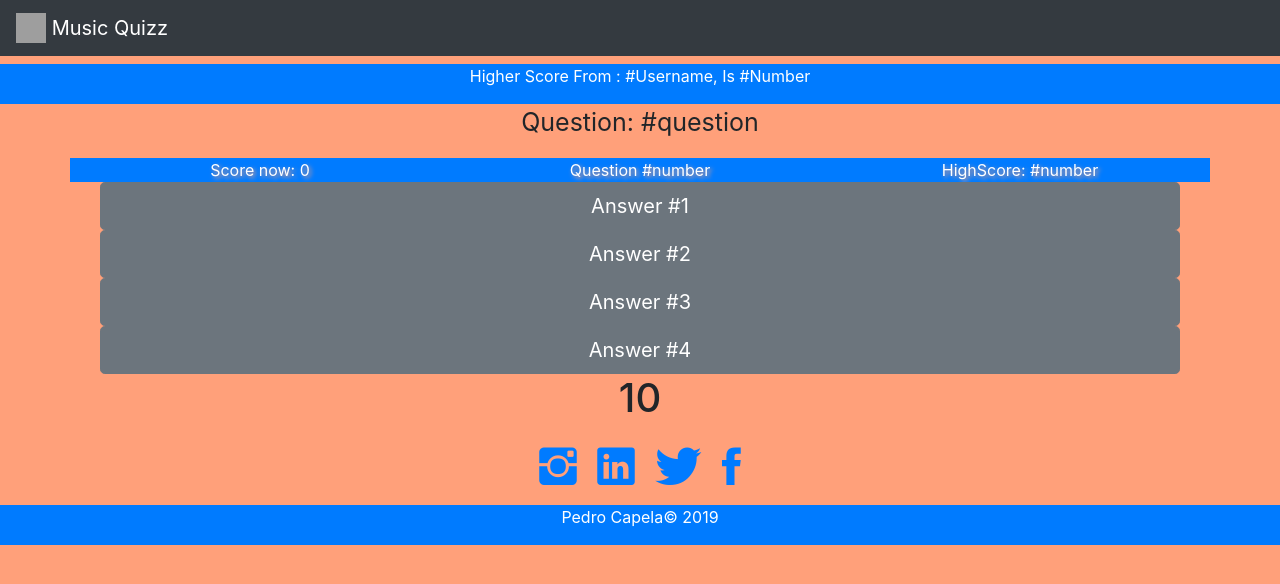
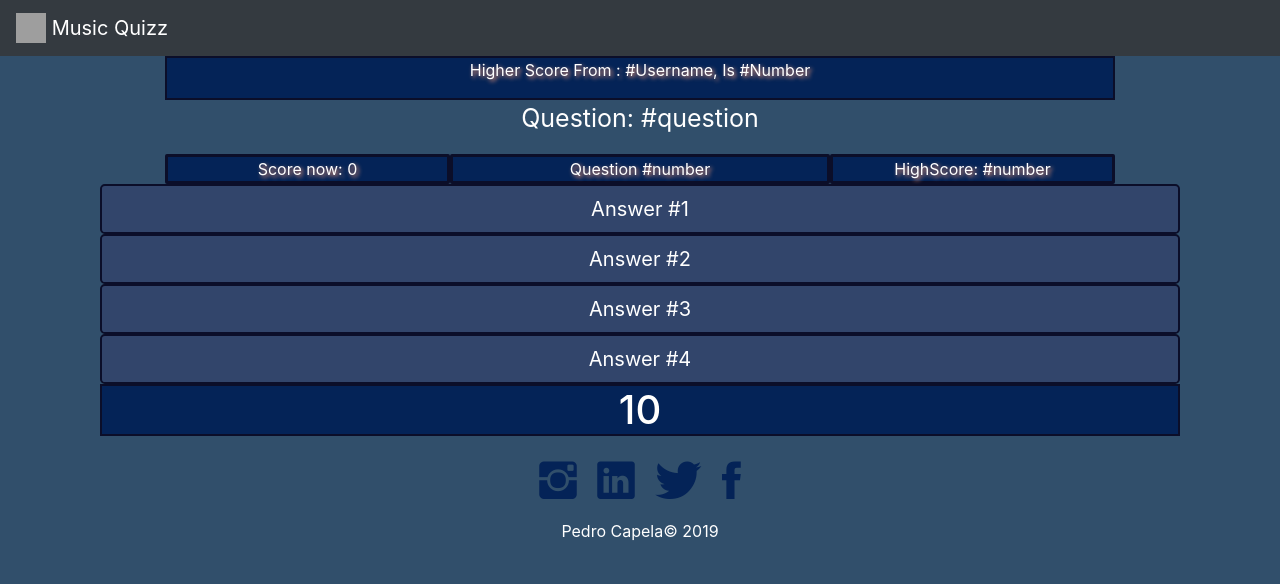
Before and after one commit to CapelaA10/MusicQuizz, a plain HTML site: page public/gamePage.html in a window 1280 px wide. Drawn offline with nearby package versions, Linux system fonts and the light colour scheme; no server answers; grey boxes are pictures that could not be loaded.

Commit message:
Full update on css colors and fix timer again

```diff
--- a/public/game.css
+++ b/public/game.css
@@ -1,7 +1,7 @@
 /*Body color*/
 
 body {
-    background-color: rgb(255, 160, 122);
+    background-color: #314F6B;
 }
 
 
@@ -25,14 +25,21 @@ body {
 #sizeIcon {
     font-size: 50px;
     margin: 8px;
+    color: #042357;
 }
 
 
 /*Div with stats*/
 
 #divHigher {
+    background-color: #042357;
+    text-shadow: 2px 2px 4px rgb(255, 160, 122);
     color: white;
-    margin-top: 8px;
+    text-align: center;
+    align-items: center;
+    border-color: #0B0E29;
+    border-style: solid;
+    border-width: 2px;
 }
 
 
@@ -40,7 +47,11 @@ body {
 
 #stats {
     text-shadow: 2px 2px 4px rgb(255, 160, 122);
+    background-color: #042357;
     color: white;
+    border-color: #0B0E29;
+    border-style: solid;
+    border-radius: 2px;
 }
 
 
@@ -49,3 +60,52 @@ body {
 #copyRightT {
     color: white;
 }
+
+
+/*Timer style*/
+
+#timerGame {
+    background-color: #042357;
+    color: white;
+    border-color: #0B0E29;
+    border-style: solid;
+    border-width: 2px;
+}
+
+
+/*Btts style*/
+
+#bttOne {
+    background-color: #32456B;
+    border-color: #0B0E29;
+    border-style: solid;
+    border-width: 2px;
+}
+
+#bttTwo {
+    background-color: #32456B;
+    border-color: #0B0E29;
+    border-style: solid;
+    border-width: 2px;
+}
+
+#bttThree {
+    background-color: #32456B;
+    border-color: #0B0E29;
+    border-style: solid;
+    border-width: 2px;
+}
+
+#bttFourth {
+    background-color: #32456B;
+    border-color: #0B0E29;
+    border-style: solid;
+    border-width: 2px;
+}
+
+
+/*Question*/
+
+#questionToA {
+    color: white;
+}
--- a/public/gamePage.html
+++ b/public/gamePage.html
@@ -45,11 +45,10 @@
 
     </nav>
 
-
     <!--Div with the higher score in the db-->
-    <div class="container-fluid">
+    <div class="container">
         <div class="row">
-            <div class="col-12 text-center bg-primary" id="divHigher">
+            <div class="col-10 offset-1 text-center" id="divHigher">
 
                 <!--Paragraph-->
                 <p id="higherScoreDbData">Higher Score From : #Username, Is #Number</p>
@@ -68,23 +67,23 @@
             </div>
 
             <!--Game Info-->
-            <div class="col-4 text-center bg-primary" id="stats">
+            <div class="col-3 offset-1 text-center" id="stats">
                 <div id="scoreNow">Score Now : #number</div>
             </div>
-            <div class="col-4 text-center bg-primary" id="stats">
+            <div class="col-4 text-center" id="stats">
                 <div id="questionNumber">Question #number</div>
             </div>
-            <div class="col-4 text-center bg-primary" id="stats">
+            <div class="col-3 text-center" id="stats">
                 <div id="higherScoreDb">HighScore: #number </div>
             </div>
 
             <!--Answers-->
-            <div class="col-12 align-content-center ">
-                <div class="col-12 ">
+            <div class="col-12">
+                <div class="col-12">
                     <button type="button " class="btn btn-secondary btn-lg btn-block " id="bttOne" onclick="checkAnswer(this) ">Answer #1</button>
                 </div>
                 <div class="col-12 ">
-                    <button type="button " class="btn btn-secondary btn-lg btn-block " id="bttTwo" onclick="checkAnswer(this) ">Answer #2</button>
+                    <button type="button " class="btn btn-secondary btn-lg btn-block  " id="bttTwo" onclick="checkAnswer(this) ">Answer #2</button>
                 </div>
                 <div class="col-12 ">
                     <button type="button " class="btn btn-secondary btn-lg btn-block " id="bttThree" onclick="checkAnswer(this) ">Answer #3</button>
@@ -94,18 +93,18 @@
                 </div>
             </div>
         </div>
-    </div>
 
-    <!--Div with the timer-->
-    <div class="col-12 text-center ">
+        <!--Div with the timer-->
+        <div class="col-12 text-center">
 
-        <!--Paragraph-->
-        <h1 id="timerGame">10</h1>
+            <!--Paragraph-->
+            <h1 id="timerGame">10</h1>
 
+        </div>
     </div>
 
     <!--Full footer-->
-    <div class="container-fluid">
+    <div class="container">
         <div class="row">
 
             <!--Footer tag with text center-->
@@ -135,7 +134,7 @@
             </footer>
 
             <!--Div with the copyright actions-->
-            <div class="col-12 text-center bg-primary">
+            <div class="col-12 text-center">
 
                 <!--CopyRight Paragraph-->
                 <p class="copyright" id="copyRightT">Pedro Capela© 2019</p>
--- a/public/main.css
+++ b/public/main.css
@@ -1,7 +1,7 @@
 /*Body color*/
 
 body {
-    background-color: rgb(255, 160, 122);
+    background-color: #314F6B;
 }
 
 
@@ -23,7 +23,27 @@ body {
 
 #sizeIcon {
     font-size: 50px;
+    text-decoration: none;
     margin: 8px;
+    color: #042357;
+}
+
+
+/*Login Btt style*/
+
+#loginBtt {
+    background-color: #042357;
+    color: white;
+    border: #042357;
+}
+
+
+/*Register btt style*/
+
+#registerBtt {
+    background-color: #042357;
+    color: white;
+    border: #042357;
 }
 
 
@@ -32,3 +52,14 @@ body {
 #copyRightT {
     color: white;
 }
+
+
+/*Style for the register and login tab*/
+
+#home-tab {
+    color: #042357;
+}
+
+#profile-tab {
+    color: #042357;
+}
--- a/public/scriptGame.js
+++ b/public/scriptGame.js
@@ -5,7 +5,7 @@ var database = firebase.database();
 var higherScoreInTheDb = 0;
 
 //Var for the time
-var timer = 10;
+var timer = 9;
 
 //On load the page
 $(function() {
@@ -231,6 +231,8 @@ function checkAnswer(answerBtt) {
 
                 //Firebase get the user status and ref to db
                 firebase.auth().onAuthStateChanged(function(user) {
+
+                    //If the user exists
                     if (user) {
 
                         //Ref to the highScore
@@ -596,9 +598,9 @@ function fullTimer() {
 
         });
 
-    }, 1000);
+    }, 1100);
 
     //Setting the full timeout so if the user dosen´t give a answer
-    setTimeout(() => { clearInterval(tirmerGame); }, 11000);
+    setTimeout(() => { clearInterval(tirmerGame); }, 11100);
 
 }
```
Also changed, not shown: public/index.html (+1 -1 lines).
